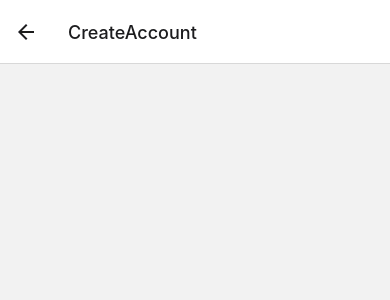
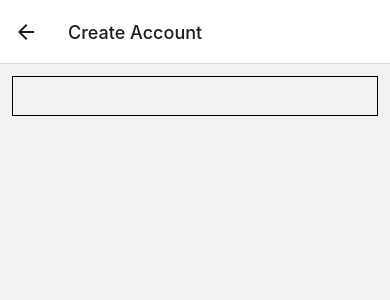
Before and after one commit to roaraujo1/MessageMe, a React Native app: screen /CreateAccount in a window 390 px wide. Shown: the top 300 px of the page. Built offline with nearby package versions, Linux system fonts and the light colour scheme.

Commit message:
added textInput to create account

```diff
--- a/App.js
+++ b/App.js
@@ -6,11 +6,11 @@ import StackNavigator from "./StackNavigator";
 export default function App() {
   return (
     <NavigationContainer>
-      <StackNavigator >
-        <View >
+      <StackNavigator>
+        <View>
           <Homescreen />
         </View>
       </StackNavigator>
     </NavigationContainer>
   );
-};
+}
--- a/StackNavigator.js
+++ b/StackNavigator.js
@@ -12,10 +12,14 @@ const MyStack = () => {
       <Stack.Screen
         name="Home"
         component={Homescreen}
-          options={{ title: "Welcome" }}
+        options={{ title: "Home" }}
       />
-        <Stack.Screen name="CreateAccount" component={CreateAccount} />
-        <Stack.Screen name="Login" component={Login}/>
+      <Stack.Screen
+        name="CreateAccount"
+        component={CreateAccount}
+        options={{ title: "Create Account" }}
+      />
+      <Stack.Screen name="Login" component={Login} />
     </Stack.Navigator>
   );
 };
--- a/components/CreateAccount.js
+++ b/components/CreateAccount.js
@@ -1,5 +1,21 @@
-const CreateAccount = ({navigation}) =>{
+import React from "react";
+import { View, TextInput, StyleSheet } from "react-native";
 
+const CreateAccount = ({ navigation }) => {
+  return (
+    <View>
+      <TextInput style={styles.input}></TextInput>
+    </View>
+  );
+};
 
-};
+const styles = StyleSheet.create({
+  input: {
+    height: 40,
+    margin: 12,
+    borderWidth: 1,
+    padding: 10,
+  },
+});
+
 export default CreateAccount;
```
Lines whose indentation alone changed are shown as unchanged.
